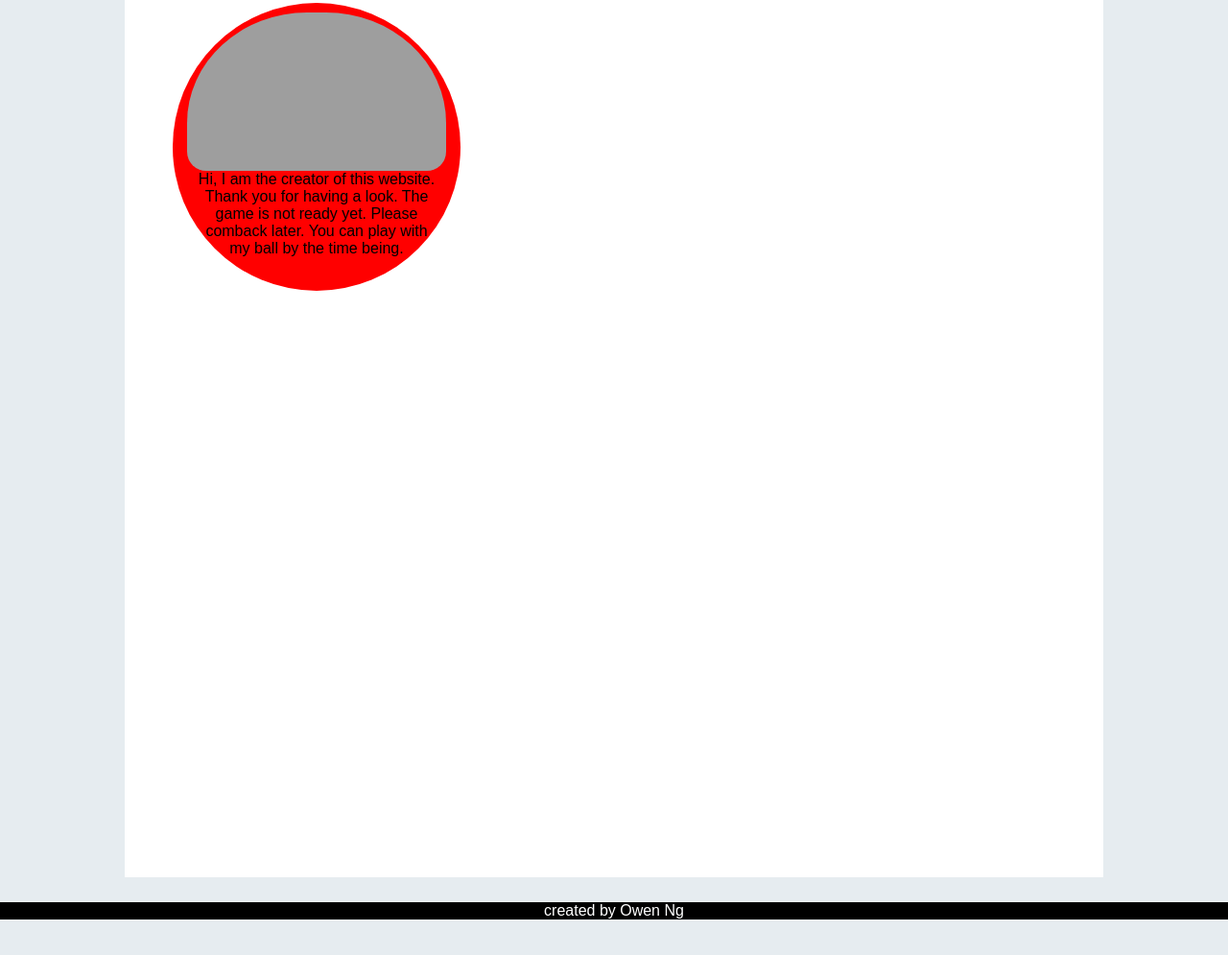
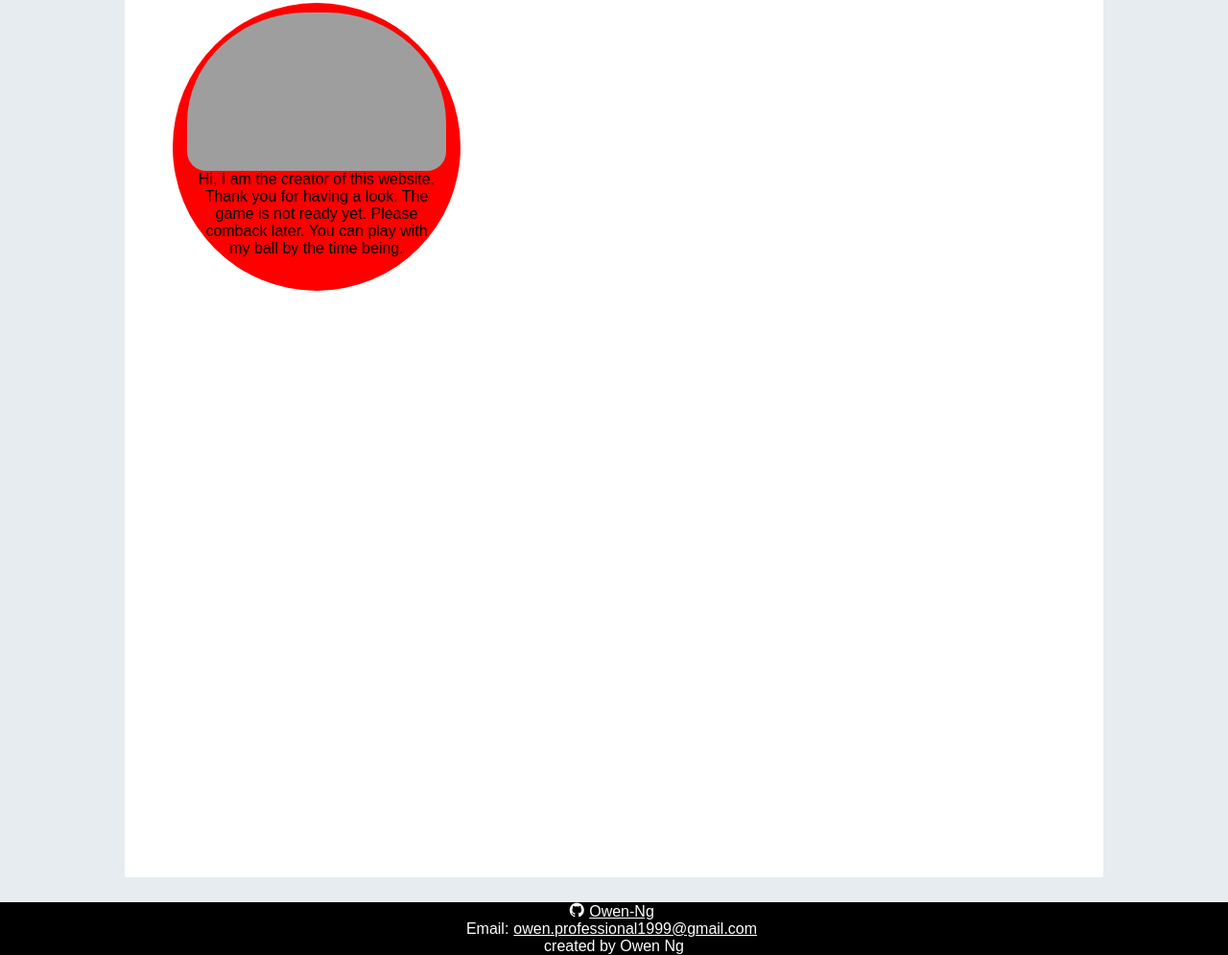
Before and after one commit to Owen-Ng/Owen-Ng.github.io, a plain HTML site: page page2.html in a window 1280 px wide. Shown: the part 340-1335 px from the top of the page at 96% size. Before the commit the page ends 1298 px from the top, so only its background shows below. Drawn offline with nearby package versions, Linux system fonts and the light colour scheme; grey boxes are pictures that could not be loaded.

Commit message:
Add logo, emails, github

```diff
--- a/main.css
+++ b/main.css
@@ -6,6 +6,17 @@ body{
      margin: 0;
      padding: 0;
      text-align: center;
+}
+a.nostyle{
+	background-color: black;
+	color: white;
+	margin: 5px;
+
+	border-radius: 10px;
+	background-size: auto;
+	padding: 0;
+	width: 300px;
+
 }
 a{
 	color: black;
--- a/page2.html
+++ b/page2.html
@@ -1,7 +1,10 @@
 <html>
 	<head>
-	<title> page2 </title>
+	<title> About </title>
 	<link href="main.css" rel="stylesheet" type="text/css" />
+	<link rel="stylesheet" href="https://cdn.rawgit.com/konpa/devicon/df6431e323547add1b4cf45992913f15286456d3/devicon.min.css">
+
+	<link rel = "icon" type="image/png" href= "./logo.png"/>
 	</head>
 	<body>
 	<div id = "about">
@@ -34,7 +37,9 @@
 			</script>
 
 	</div>
-	<p>created by Owen Ng</p>
+	<p></p>
+	<p><i class="devicon-github-plain"></i><a class= "nostyle"href="https://github.com/Owen-Ng" target="_blank">Owen-Ng</a>
+ <br>Email:<a class= "nostyle" href="owen.professional1999@gmail.com" target="_blank">owen.professional1999@gmail.com</a><br> created by Owen Ng</p>
 
 	</body>
 </html>
```
Also changed, not shown: index.html (+2 -1 lines), page1.html (+3 -1 lines), logo.png (added).
